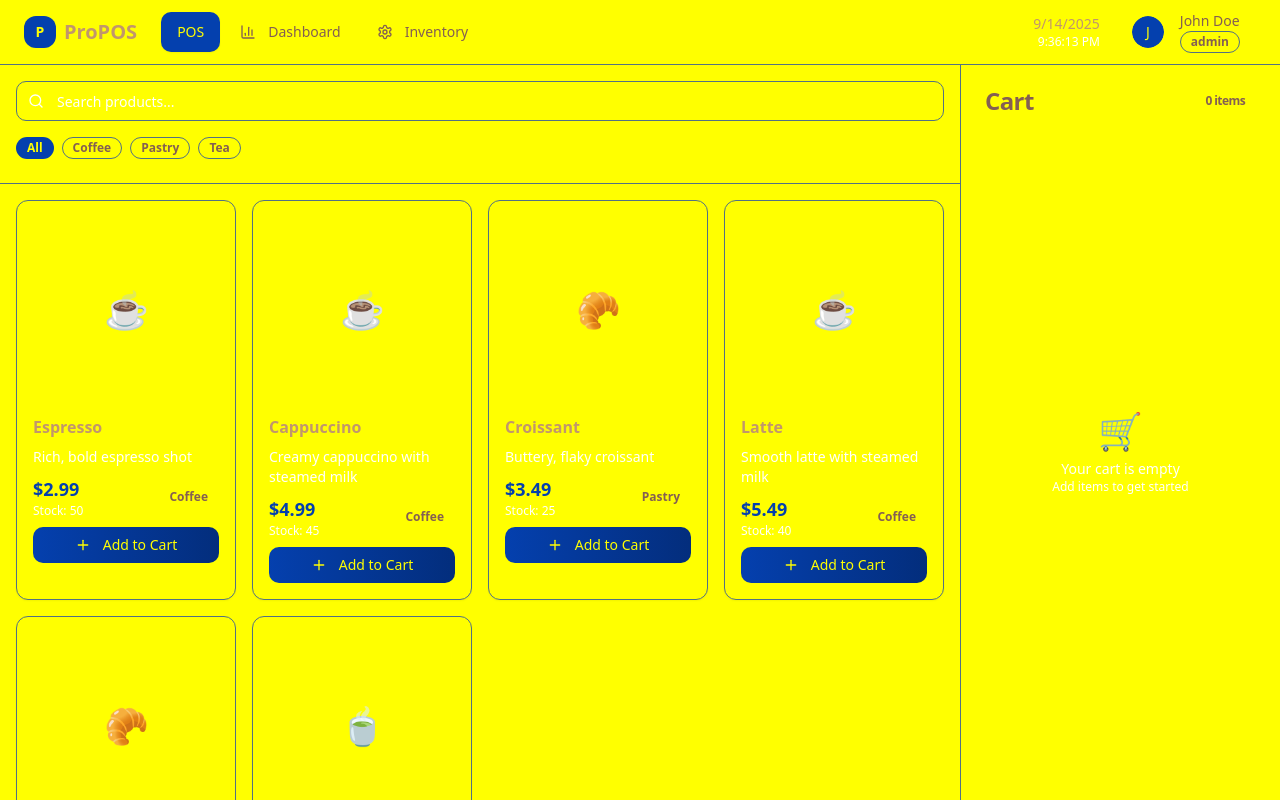
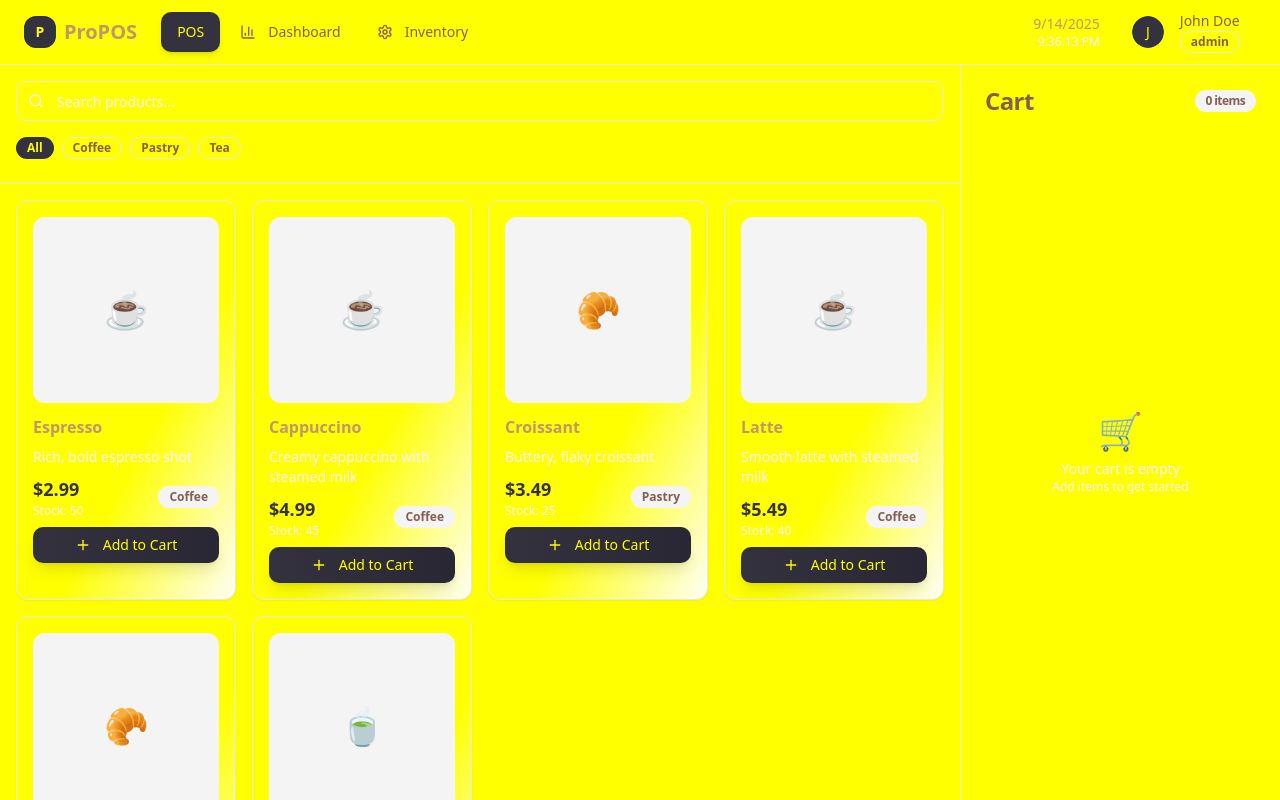
Before and after one commit to corozb/fluxo, a React (Vite) app: page / in a window 1280 px wide. Built offline with nearby package versions, Linux system fonts and the light colour scheme; the HTML template or start-up script is replaced by a standard one.

Commit message:
Refine UI with new colors

```diff
--- a/src/components/ui/button.tsx
+++ b/src/components/ui/button.tsx
@@ -9,16 +9,18 @@ const buttonVariants = cva(
   {
     variants: {
       variant: {
-        default: "bg-primary text-primary-foreground hover:bg-primary-hover shadow-sm hover:shadow-md",
-        destructive: "bg-destructive text-destructive-foreground hover:bg-destructive/90 shadow-sm hover:shadow-md",
+        default: "bg-primary text-primary-foreground hover:bg-primary-hover shadow-md hover:shadow-lg transition-all duration-200",
+        destructive: "bg-destructive text-destructive-foreground hover:bg-destructive/90 shadow-md hover:shadow-lg",
         outline: "border-2 border-border bg-card hover:bg-secondary hover:text-secondary-foreground shadow-sm hover:shadow-md",
         secondary: "bg-secondary text-secondary-foreground hover:bg-secondary/80 shadow-sm hover:shadow-md",
-        ghost: "hover:bg-secondary hover:text-secondary-foreground",
+        ghost: "hover:bg-secondary hover:text-secondary-foreground transition-colors duration-200",
         link: "text-primary underline-offset-4 hover:underline",
-        success: "bg-success text-success-foreground hover:bg-success-light shadow-sm hover:shadow-md",
-        warning: "bg-warning text-warning-foreground hover:bg-warning/90 shadow-sm hover:shadow-md",
-        pos: "bg-gradient-to-r from-primary to-primary-hover text-primary-foreground hover:shadow-lg hover:scale-105 transition-all duration-200",
-        "pos-success": "bg-gradient-to-r from-success to-success-light text-success-foreground hover:shadow-lg hover:scale-105 transition-all duration-200",
+        success: "bg-success text-success-foreground hover:bg-success-light shadow-md hover:shadow-lg",
+        warning: "bg-warning text-warning-foreground hover:bg-warning/90 shadow-md hover:shadow-lg",
+        accent: "bg-accent text-accent-foreground hover:bg-accent/90 shadow-md hover:shadow-lg transition-all duration-200",
+        pos: "bg-gradient-to-r from-primary to-primary-hover text-primary-foreground hover:shadow-xl hover:scale-105 transition-all duration-300 shadow-lg",
+        "pos-accent": "bg-gradient-to-r from-accent via-accent to-accent/80 text-accent-foreground hover:shadow-xl hover:scale-105 transition-all duration-300 shadow-lg",
+        "pos-success": "bg-gradient-to-r from-success to-success-light text-success-foreground hover:shadow-xl hover:scale-105 transition-all duration-300 shadow-lg",
       },
       size: {
         default: "h-10 px-4 py-2",
--- a/src/index.css
+++ b/src/index.css
@@ -6,117 +6,120 @@
 
 @layer base {
   :root {
-    /* Base colors - High contrast palette */
-    --background: 255 255 255;      /* Pure white */
-    --foreground: 15 23 42;         /* slate-900 - much darker text */
+    /* Modern Purple/Navy Design System - Inspired by Financial Apps */
+    --background: 248 250 252;      /* Light gray background */
+    --foreground: 15 23 42;         /* Dark slate text */
 
     /* Cards and surfaces */
-    --card: 255 255 255;            /* Pure white */
-    --card-foreground: 30 41 59;    /* slate-800 - very dark text */
+    --card: 255 255 255;            /* Pure white cards */
+    --card-foreground: 30 41 59;    /* Dark text on cards */
 
     --popover: 255 255 255;
     --popover-foreground: 30 41 59;
 
-    /* Primary - Strong blue for maximum contrast */
-    --primary: 219 95% 35%;         /* Darker, more saturated blue */
+    /* Primary - Deep Navy/Purple */
+    --primary: 250 11% 22%;         /* Deep navy #2D1B69 inspired */
     --primary-foreground: 255 255 255;
-    --primary-hover: 219 95% 25%;   /* Even darker on hover */
+    --primary-hover: 250 15% 18%;   /* Darker on hover */
 
-    /* Secondary - Medium gray with high contrast */
-    --secondary: 226 232 240;       /* slate-200 */
-    --secondary-foreground: 15 23 42; /* slate-900 */
+    /* Secondary - Light purple tint */
+    --secondary: 240 5% 96%;        /* Very light purple-gray */
+    --secondary-foreground: 15 23 42;
 
-    /* Success - Darker green for better contrast */
-    --success: 142 85% 28%;         /* Much darker green */
+    /* Success - Modern green */
+    --success: 142 76% 36%;         /* Professional green */
     --success-foreground: 255 255 255;
-    --success-light: 142 85% 35%;   /* Slightly lighter variant */
+    --success-light: 142 76% 45%;
 
-    /* Warning - Darker amber for visibility */
-    --warning: 32 95% 44%;          /* Much darker amber */
+    /* Warning - Warm amber */
+    --warning: 25 95% 53%;
     --warning-foreground: 255 255 255;
 
-    /* Muted colors - Higher contrast */
-    --muted: 248 250 252;           /* slate-50 */
-    --muted-foreground: 71 85 105;  /* slate-600 - darker for contrast */
+    /* Muted colors */
+    --muted: 240 5% 96%;            /* Light purple-gray */
+    --muted-foreground: 100 116 139; /* Medium gray */
 
-    /* Accent - Vibrant teal for standout elements */
-    --accent: 158 64% 35%;          /* Dark teal */
+    /* Accent - Vibrant Purple */
+    --accent: 262 83% 58%;          /* Bright purple #8B5CF6 inspired */
     --accent-foreground: 255 255 255;
 
-    /* Destructive - High contrast red */
-    --destructive: 0 75% 42%;       /* Darker red */
+    /* Destructive */
+    --destructive: 0 84% 60%;
     --destructive-foreground: 255 255 255;
 
-    /* Borders and inputs - Much more defined */
-    --border: 203 23% 42%;          /* slate-500 - much darker border */
-    --input: 203 23% 42%;           /* Same as border for consistency */
-    --ring: 219 95% 35%;            /* Matches primary */
+    /* Borders and inputs */
+    --border: 220 13% 91%;          /* Light purple-gray border */
+    --input: 220 13% 91%;
+    --ring: 262 83% 58%;            /* Matches accent */
 
-    /* POS specific colors - High contrast theme */
-    --pos-sidebar: 15 23 42;        /* slate-900 - very dark */
-    --pos-sidebar-foreground: 248 250 252; /* slate-50 - light text */
+    /* POS specific colors */
+    --pos-sidebar: 250 11% 22%;     /* Deep navy */
+    --pos-sidebar-foreground: 248 250 252;
     --pos-header: 255 255 255;      /* Pure white */
-    --pos-total: 142 85% 28%;       /* Dark green for totals */
+    --pos-total: 142 76% 36%;       /* Success green for totals */
 
-    /* High contrast gradients */
-    --gradient-primary: linear-gradient(135deg, hsl(219 95% 35%), hsl(219 95% 25%));
-    --gradient-success: linear-gradient(135deg, hsl(142 85% 28%), hsl(142 85% 35%));
-    --gradient-card: linear-gradient(145deg, hsl(255 255 255), hsl(248 250 252));
+    /* Modern gradients */
+    --gradient-primary: linear-gradient(135deg, hsl(250 11% 22%), hsl(250 15% 18%));
+    --gradient-accent: linear-gradient(135deg, hsl(262 83% 58%), hsl(262 83% 68%));
+    --gradient-success: linear-gradient(135deg, hsl(142 76% 36%), hsl(142 76% 45%));
+    --gradient-card: linear-gradient(145deg, hsl(255 255 255), hsl(240 5% 98%));
 
-    /* Enhanced shadows for depth */
-    --shadow-sm: 0 1px 2px 0 hsl(0 0% 0% / 0.15);
-    --shadow-md: 0 4px 6px -1px hsl(0 0% 0% / 0.15), 0 2px 4px -2px hsl(0 0% 0% / 0.15);
-    --shadow-lg: 0 10px 15px -3px hsl(0 0% 0% / 0.2), 0 4px 6px -4px hsl(0 0% 0% / 0.2);
+    /* Soft shadows for modern look */
+    --shadow-sm: 0 1px 2px 0 hsl(250 11% 22% / 0.05);
+    --shadow-md: 0 4px 6px -1px hsl(250 11% 22% / 0.1), 0 2px 4px -2px hsl(250 11% 22% / 0.05);
+    --shadow-lg: 0 10px 15px -3px hsl(250 11% 22% / 0.1), 0 4px 6px -4px hsl(250 11% 22% / 0.05);
+    --shadow-xl: 0 20px 25px -5px hsl(250 11% 22% / 0.1), 0 10px 10px -5px hsl(250 11% 22% / 0.04);
 
     --radius: 0.75rem;
   }
 
   .dark {
-    /* Dark mode with extreme contrast */
-    --background: 3 7 18;           /* Very dark slate */
-    --foreground: 248 250 252;      /* Light slate */
+    /* Dark mode - Modern Navy/Purple theme */
+    --background: 15 23 42;         /* Dark navy background */
+    --foreground: 248 250 252;      /* Light text */
 
-    --card: 15 23 42;               /* slate-900 */
-    --card-foreground: 241 245 249; /* slate-100 */
+    --card: 250 11% 22%;            /* Deep navy cards */
+    --card-foreground: 241 245 249;
 
-    --popover: 15 23 42;
+    --popover: 250 11% 22%;
     --popover-foreground: 241 245 249;
 
-    --primary: 219 95% 55%;         /* Brighter blue in dark mode */
-    --primary-foreground: 15 23 42; /* Dark text on bright background */
-    --primary-hover: 219 95% 65%;
+    --primary: 262 83% 58%;         /* Bright purple in dark mode */
+    --primary-foreground: 15 23 42;
+    --primary-hover: 262 83% 68%;
 
-    --secondary: 51 65 85;          /* slate-600 */
+    --secondary: 30 41 59;          /* Medium slate */
     --secondary-foreground: 241 245 249;
 
-    --success: 142 85% 45%;         /* Brighter green */
+    --success: 142 76% 45%;
     --success-foreground: 15 23 42;
-    --success-light: 142 85% 55%;
+    --success-light: 142 76% 55%;
 
-    --warning: 32 95% 55%;          /* Brighter amber */
+    --warning: 25 95% 63%;
     --warning-foreground: 15 23 42;
 
-    --muted: 30 41 59;              /* slate-700 */
-    --muted-foreground: 203 23% 30%; /* Much lighter for visibility */
+    --muted: 30 41 59;
+    --muted-foreground: 156 163 175;
 
-    --accent: 158 64% 45%;          /* Brighter teal */
+    --accent: 262 83% 68%;          /* Brighter purple */
     --accent-foreground: 15 23 42;
 
-    --destructive: 0 75% 55%;       /* Brighter red */
+    --destructive: 0 84% 70%;
     --destructive-foreground: 15 23 42;
 
-    --border: 100 116 139;          /* Much lighter border */
+    --border: 100 116 139;
     --input: 100 116 139;
-    --ring: 219 95% 55%;
+    --ring: 262 83% 58%;
 
-    --pos-sidebar: 3 7 18;          /* Very dark */
+    --pos-sidebar: 15 23 42;
     --pos-sidebar-foreground: 248 250 252;
-    --pos-header: 15 23 42;         /* Dark header */
-    --pos-total: 142 85% 45%;
+    --pos-header: 250 11% 22%;
+    --pos-total: 142 76% 45%;
 
-    --gradient-primary: linear-gradient(135deg, hsl(219 95% 55%), hsl(219 95% 65%));
-    --gradient-success: linear-gradient(135deg, hsl(142 85% 45%), hsl(142 85% 55%));
-    --gradient-card: linear-gradient(145deg, hsl(15 23 42), hsl(30 41 59));
+    --gradient-primary: linear-gradient(135deg, hsl(262 83% 58%), hsl(262 83% 68%));
+    --gradient-accent: linear-gradient(135deg, hsl(262 83% 68%), hsl(262 83% 78%));
+    --gradient-success: linear-gradient(135deg, hsl(142 76% 45%), hsl(142 76% 55%));
+    --gradient-card: linear-gradient(145deg, hsl(250 11% 22%), hsl(30 41 59));
   }
 }
 
```
